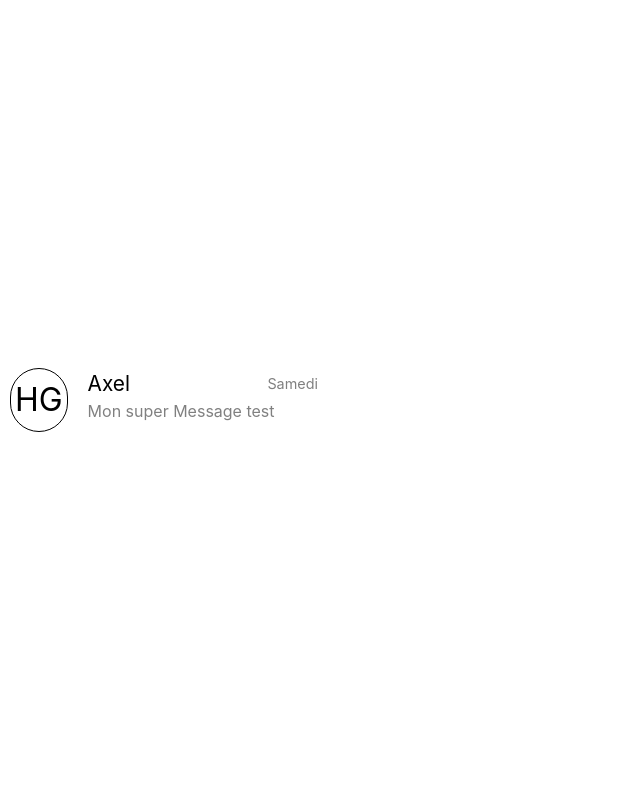
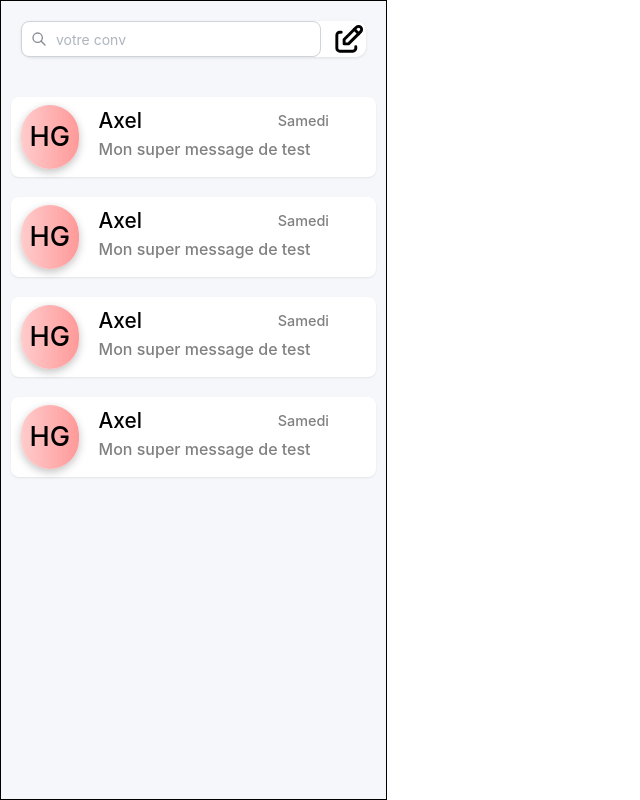
Before and after one commit to Hugo-Galley/BSC-Messenger, a React (Vite) app in the folder FrontEnd/: page / in a window 1280 px wide. Shown: the whole page, without its empty margins (0-640 px from the left). Built offline with nearby package versions, Linux system fonts and the light colour scheme.

Commit message:
Ajout du Framork MainTine pour l'interface + création d'un SideBAr affichant les conversations + ajout d'un champ dans la BDD

```diff
--- /dev/null
+++ b/FrontEnd/postcss.config.cjs
@@ -0,0 +1,14 @@
+module.exports = {
+    plugins: {
+      'postcss-preset-mantine': {},
+      'postcss-simple-vars': {
+        variables: {
+          'mantine-breakpoint-xs': '36em',
+          'mantine-breakpoint-sm': '48em',
+          'mantine-breakpoint-md': '62em',
+          'mantine-breakpoint-lg': '75em',
+          'mantine-breakpoint-xl': '88em',
+        },
+      },
+    },
+  };
--- a/FrontEnd/src/App.css
+++ b/FrontEnd/src/App.css
@@ -3,7 +3,8 @@
   margin: 0;
   padding: 0;
   box-sizing: border-box;
-  background-color: white;
+
+
 }
 
 body, html {
--- a/FrontEnd/src/App.jsx
+++ b/FrontEnd/src/App.jsx
@@ -1,13 +1,14 @@
 import './App.css'
-import ConversationCard from './components/ConversationCard'
+import ConversationBar from './components/ConversationBar'
+import '@mantine/core/styles.css'
+import { MantineProvider } from '@mantine/core'
 
 function App() {
 
   return (
-    <div>
-        <ConversationCard icon={"HG"} title={"Axel"} LastMessagedate={"Samedi"} body={"Mon super Message test"}/>
-
-    </div>
+    <MantineProvider>
+        <ConversationBar/>
+    </MantineProvider>
   )
 }
 
--- /dev/null
+++ b/FrontEnd/src/Styles/ConversationBar.css
@@ -0,0 +1,40 @@
+.ConversationBar-container{
+    display: flex;
+    flex-direction: column;
+    height: 100vh;
+    border: 1px black solid;
+    background-color: #f5f7fa;
+}
+
+.ConversationBar-container a {
+    display: block;
+    text-decoration: none;
+    color: inherit;
+}
+
+.searchbar-head{
+    display: flex;
+    flex-direction: row;
+    justify-content: space-between;
+    align-items: center;
+    margin: 20px;
+    background-color: #ffffff;
+    border-radius: 10px;
+    box-shadow: 0 1px 3px rgba(0, 0, 0, 0.1);
+}
+
+.conversationBar-body{
+    display: flex;
+    flex-direction: column;
+    height: 100vh;
+    background-color: #f5f7fa;
+}
+
+.conversation-items{
+    margin-top: 20px;
+    background-color: #ffffff;
+    border-radius: 8px;
+    margin-left: 10px;
+    margin-right: 10px;
+    box-shadow: 0 1px 2px rgba(0, 0, 0, 0.08);
+}
--- a/FrontEnd/src/Styles/ConversationCard.css
+++ b/FrontEnd/src/Styles/ConversationCard.css
@@ -5,9 +5,13 @@
     display: flex;
     flex-direction: row;
     align-items: center;
+    background-color: transparent;
+    backdrop-filter: blur(5px);
+    border-radius: 20px;
+
 }
 .preview-icon{
-    font-size: 2em;
+    font-size: 1.7em;
     border-radius: 5em;
     text-align: center;
     display: flex;
@@ -17,7 +21,9 @@
     height: 8vh;
     margin-left: 10px;
     color: black;
-    border: 1px black solid;
+    box-shadow: rgba(0, 0, 0, 0.24) 0px 3px 8px;
+     background: linear-gradient(to right, rgb(255, 204, 204), rgb(255, 153, 153))
+
 }
 .preview-conv-head{
     width: 18vw;
--- a/FrontEnd/src/components/ConversationBar.jsx
+++ b/FrontEnd/src/components/ConversationBar.jsx
@@ -1,9 +1,65 @@
 import ConversationCard from "./ConversationCard";
+import '../Styles/ConversationBar.css'
+import {TextInput } from "@mantine/core";
+import { IconSearch } from '@tabler/icons-react'
+import { IconEdit } from "@tabler/icons-react";
 
 export default function ConversationBar(){
+    const listOfConversation = [{
+        "id" : "SuperId",
+        "icon" : "HG",
+        "title" : "Axel",
+        "lastMessageDate" : "Samedi",
+        "body" : "Mon super message de test",
+    },
+    {
+        "id" : "SuperId",
+        "icon" : "HG",
+        "title" : "Axel",
+        "lastMessageDate" : "Samedi",
+        "body" : "Mon super message de test"
+    },
+    {
+        "id" : "SuperId",
+        "icon" : "HG",
+        "title" : "Axel",
+        "lastMessageDate" : "Samedi",
+        "body" : "Mon super message de test"
+    },
+    {
+        "id" : "SuperId",
+        "icon" : "HG",
+        "title" : "Axel",
+        "lastMessageDate" : "Samedi",
+        "body" : "Mon super message de test"
+    },
+]
+    const icon = <IconSearch size={16}/>;
  return(
-    <div>
-        <ConversationCard icon={"HG"} title={"Axel"} LastMessagedate={"Samedi"} body={"Mon super Message test"}/>
-    </div>
+    <div className="ConversationBar-container">
+        <div className="searchbar-head">
+            <TextInput
+            placeholder="votre conv"
+            leftSection={icon}
+            style={{width:300, marginRight:10}}
+            radius={"md"}
+            />
+            <IconEdit size="35"/>
+        </div>
+        <div className="conversationBar-body">
+
+        {
+            listOfConversation.map((convCard, index) => (
+                <a href={`https://galleyhugo.com/${convCard.id}`}
+                 key={index} className="conversation-items"><ConversationCard  key={index}
+                                                icon={convCard.icon}
+                                                title={convCard.title}
+                                                LastMessagedate={convCard.lastMessageDate}
+                                                body={convCard.body}/></a>
+            ))
+        }
+        </div>
+        </div>
+
  )
 }
```
Also changed, not shown: FrontEnd/package.json (+7 -0 lines), 2 other files (tests, documents, lock files or other folders).
